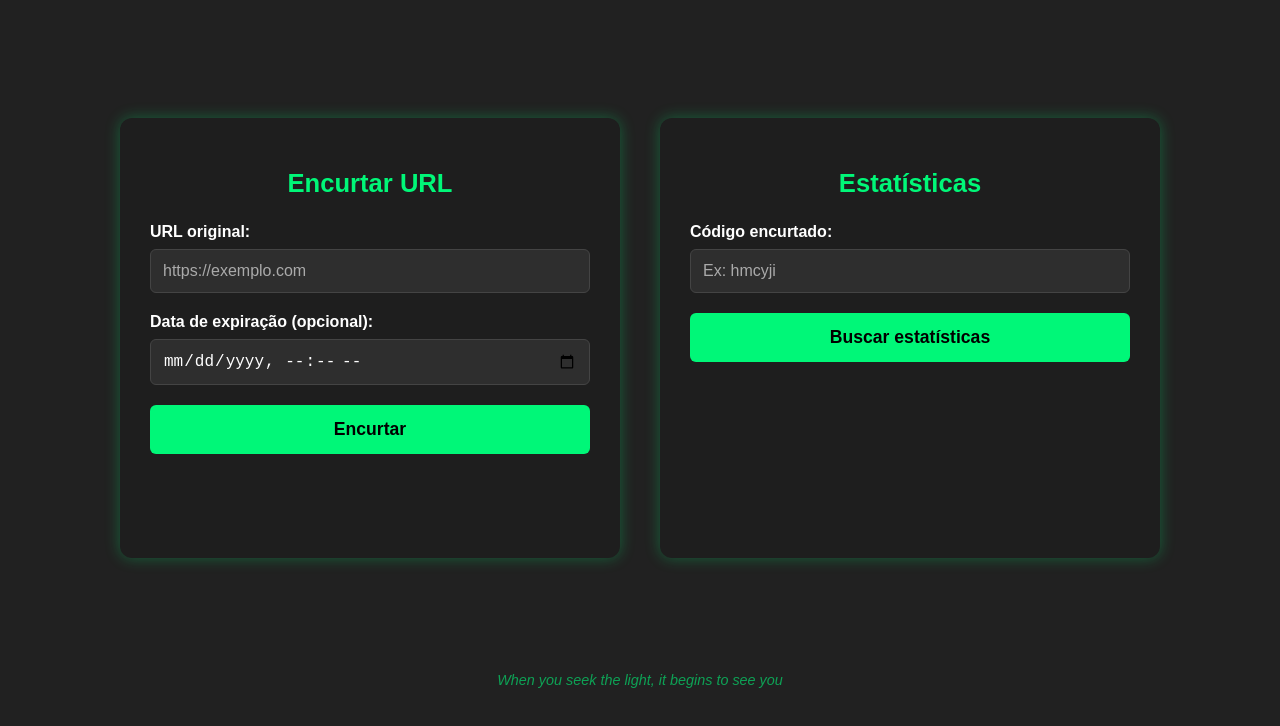
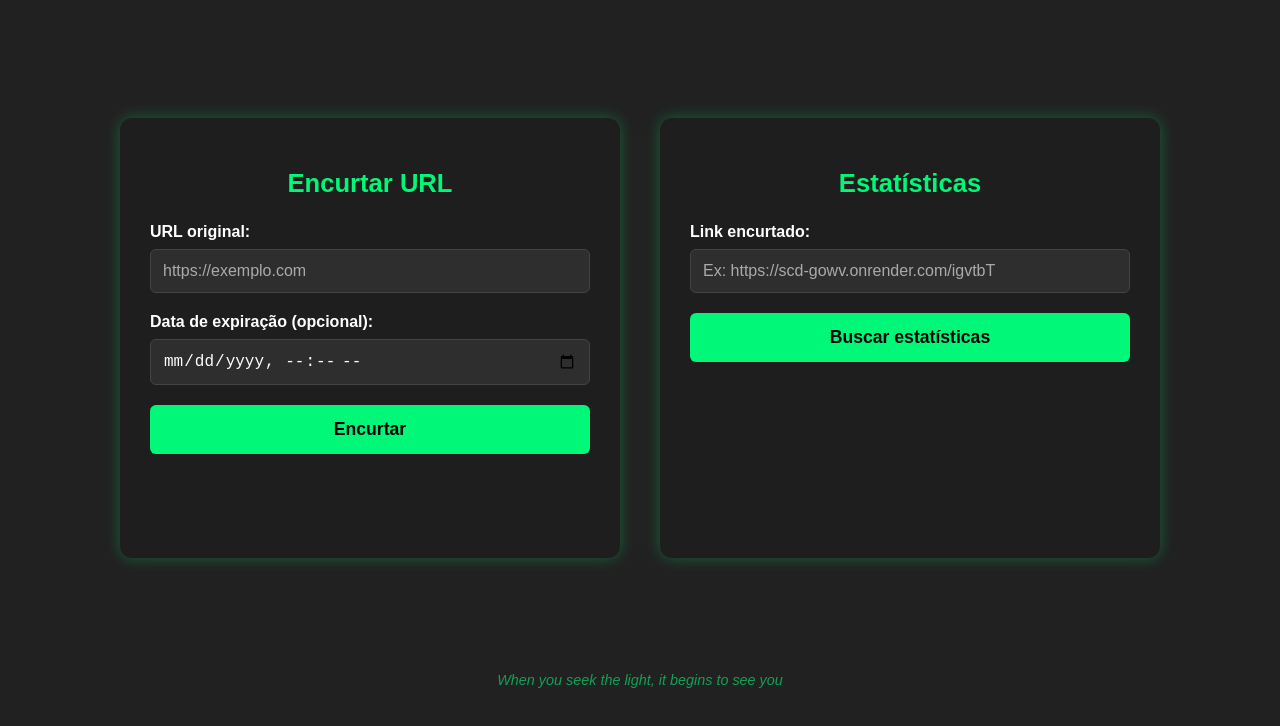
Before and after one commit to guidev1911/ShortCodeWeb, a plain HTML site: page index.html in a window 1280 px wide. Both pictures are taken after a click on the button "Buscar estatísticas". Drawn offline with Linux system fonts and the light colour scheme.

Commit message:
input url

```diff
--- a/index.html
+++ b/index.html
@@ -24,8 +24,8 @@
 
       <section class="card">
         <h1>Estatísticas</h1>
-        <label for="codigoStats">Código encurtado:</label>
-        <input type="text" id="codigoStats" placeholder="Ex: hmcyji" />
+        <label for="codigoStats">Link encurtado:</label>
+        <input type="text" id="codigoStats" placeholder="Ex: https://scd-gowv.onrender.com/igvtbT" />
 
         <button id="btnStats">Buscar estatísticas</button>
 
--- a/scripts/script.js
+++ b/scripts/script.js
@@ -59,13 +59,13 @@ async function encurtarUrl() {
     }
 }
 
-
 document.getElementById("btnStats").addEventListener("click", buscarEstatisticas);
 
 async function buscarEstatisticas() {
-    const codigo = document.getElementById("codigoStats").value.trim();
+    let input = document.getElementById("codigoStats").value.trim();
+    let codigo = input.substring(input.lastIndexOf("/") + 1);
+
     const estatisticasDiv = document.getElementById("estatisticas");
-
     estatisticasDiv.innerHTML = "";
     estatisticasDiv.style.display = "none";
 
@@ -113,7 +113,6 @@ async function buscarEstatisticas() {
     }
 }
 
-
 function formatarData(isoString) {
     const data = new Date(isoString);
     return data.toLocaleString("pt-BR");
```
